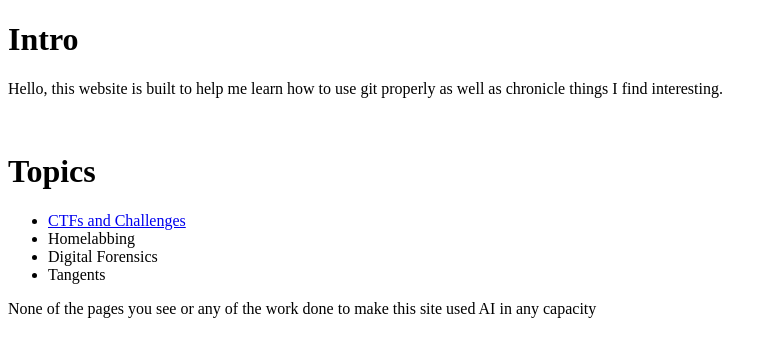
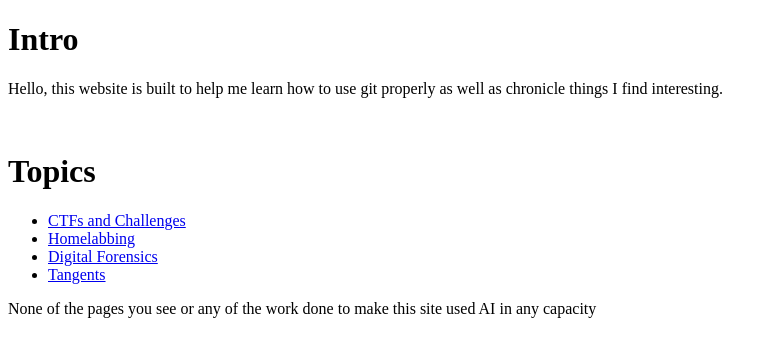
Before and after one commit to Rkeown/rkeown.github.io, a plain HTML site: page index.html in a window 1280 px wide. Shown: the whole page, without its empty margins (0-777 px from the left). Drawn offline with Linux system fonts and the light colour scheme.

Commit message:
Linked other pages

```diff
--- a/index.html
+++ b/index.html
@@ -15,9 +15,9 @@
 <h1>Topics</h1>
 <ul>
   <li><a href="CTFs_and_Challenges.html">CTFs and Challenges</a></li>
-  <li>Homelabbing</li>
-  <li>Digital Forensics</li>
-  <li>Tangents</li>
+  <li><a href="Homelabbing.html">Homelabbing</a></li>
+  <li><a href="Digital_Forensics.html">Digital Forensics</a></li>
+  <li><a href="Tangents.html">Tangents</a></li>
 </ul>
 </body>
 <footer>None of the pages you see or any of the work done to make this site used AI in any capacity</footer>
```
